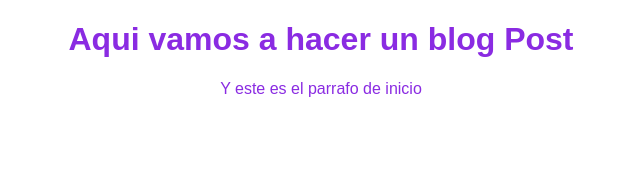
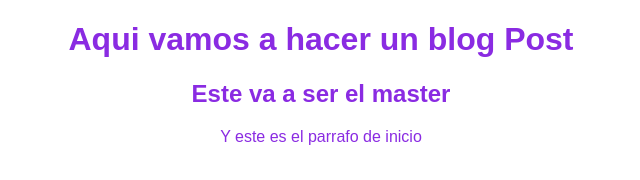
Before and after one commit to MateoVelezDuran1333/platzi, a plain HTML site: page index.html in a window 1280 px wide. Shown: the whole page, without its empty margins (319-959 px from the left). Drawn offline with Linux system fonts and the light colour scheme.

Commit message:
añadimos la frase de master

```diff
--- a/index.html
+++ b/index.html
@@ -10,6 +10,7 @@
 
 <body>
     <h1>Aqui vamos a hacer un blog Post</h1>
+    <h2>Este va a ser el master</h2>
     <p>Y este es el parrafo de inicio
     </p>
 </body>
```
